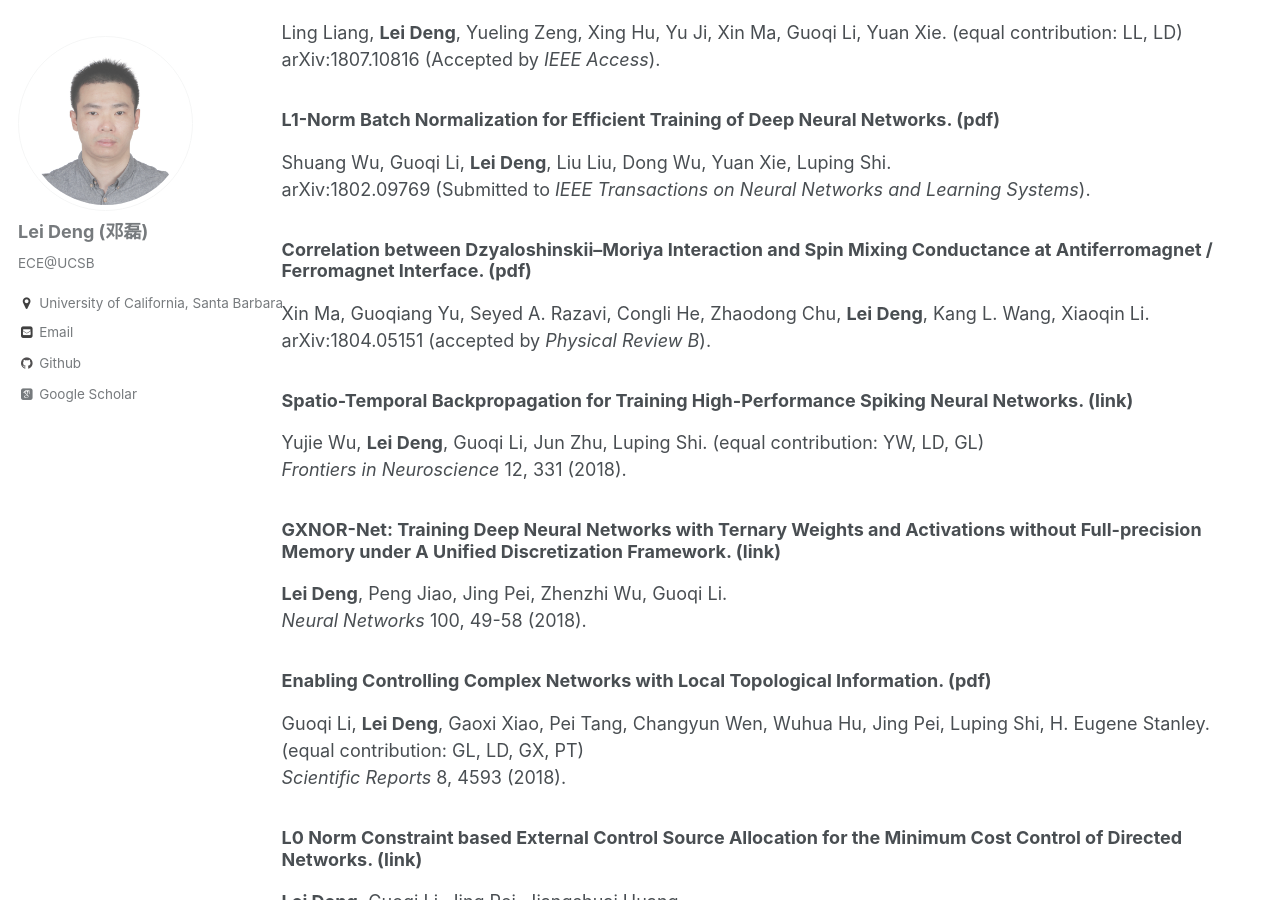
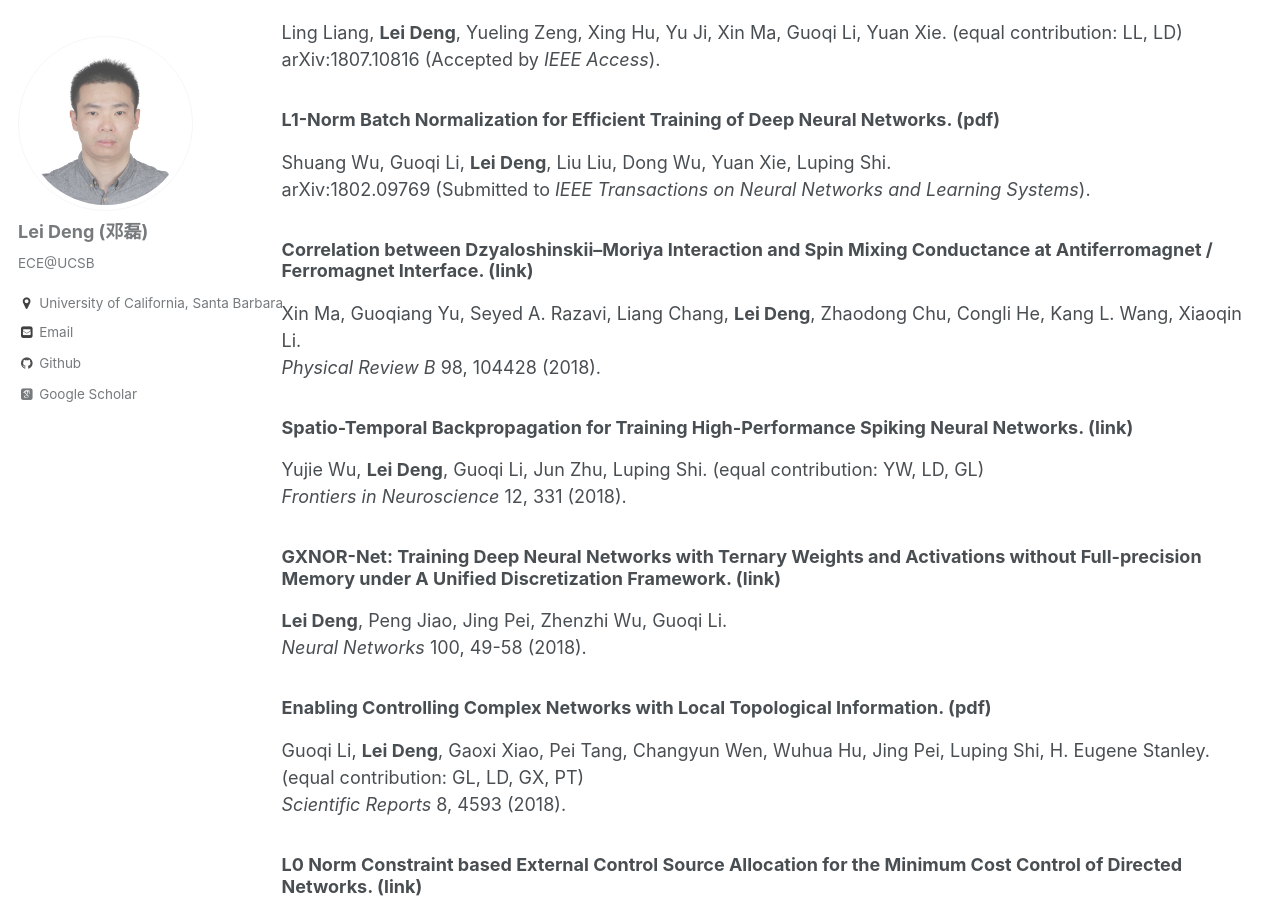
Before and after one commit to dllfei/dllfei.github.io, a Jekyll site: the page built from _pages/publications.md, in a window 1280 px wide and 900 px high, scrolled down 579 px. Built offline with Jekyll 4.4.1, drawn with Linux system fonts in a browser that asks for light colours; some web fonts are replaced.

Commit message:
Update publications.md

```diff
--- a/_pages/publications.md
+++ b/_pages/publications.md
@@ -24,9 +24,9 @@ arXiv:1807.10816 (Accepted by *IEEE Access*).
 Shuang Wu, Guoqi Li, **Lei Deng**, Liu Liu, Dong Wu, Yuan Xie, Luping Shi. <br />
 arXiv:1802.09769 (Submitted to *IEEE Transactions on Neural Networks and Learning Systems*).
 
-### Correlation between Dzyaloshinskii–Moriya Interaction and Spin Mixing Conductance at Antiferromagnet / Ferromagnet Interface. ([pdf](https://arxiv.org/ftp/arxiv/papers/1804/1804.05151.pdf)) <br />
-Xin Ma, Guoqiang Yu, Seyed A. Razavi, Congli He, Zhaodong Chu, **Lei Deng**, Kang L. Wang, Xiaoqin Li. <br />
-arXiv:1804.05151 (accepted by *Physical Review B*).
+### Correlation between Dzyaloshinskii–Moriya Interaction and Spin Mixing Conductance at Antiferromagnet / Ferromagnet Interface. ([link](https://journals.aps.org/prb/abstract/10.1103/PhysRevB.98.104428)) <br />
+Xin Ma, Guoqiang Yu, Seyed A. Razavi, Liang Chang, **Lei Deng**, Zhaodong Chu, Congli He, Kang L. Wang, Xiaoqin Li. <br />
+*Physical Review B* 98, 104428 (2018).
 
 ### Spatio-Temporal Backpropagation for Training High-Performance Spiking Neural Networks. ([link](https://www.frontiersin.org/articles/10.3389/fnins.2018.00331/full)) <br />
 Yujie Wu, **Lei Deng**, Guoqi Li, Jun Zhu, Luping Shi. (equal contribution: YW, LD, GL) <br />
```
